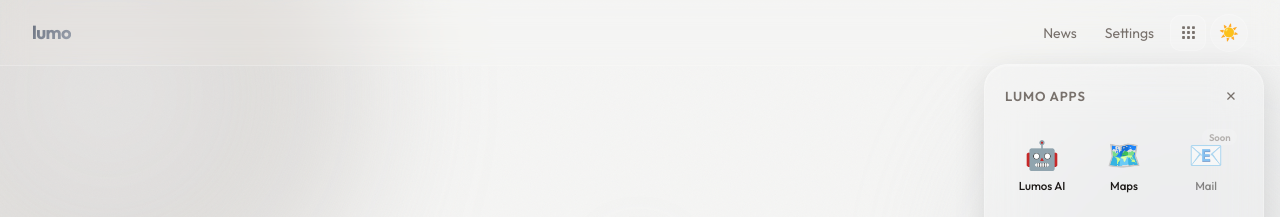
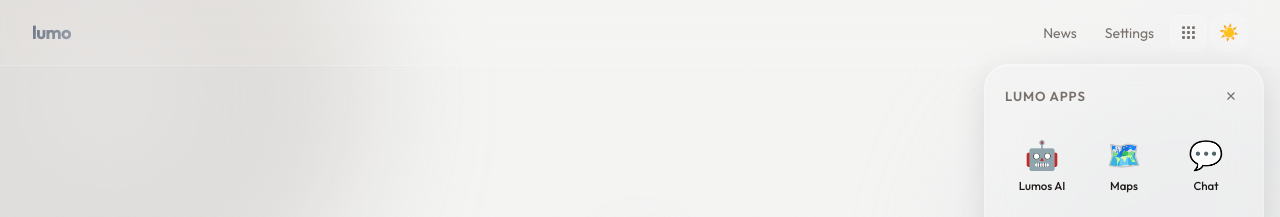
Before and after one commit to NiamCO/lumo, a plain HTML site: page index.html in a window 1280 px wide. Both pictures are taken after a click on the button 1188 px from the left and 32 px from the top of the page. Shown: the top 217 px of the page. Drawn offline with Linux system fonts and the light colour scheme; a web font is replaced by a local one.

Commit message:
Update index.html

```diff
--- a/index.html
+++ b/index.html
@@ -47,7 +47,7 @@
           <span class="app-name">Lumos AI</span>
         </a>
         <a href="maps.html" class="app-item"><div class="app-icon-wrap">🗺️</div><span class="app-name">Maps</span></a>
-        <div class="app-item app-soon"><div class="app-icon-wrap">📧</div><span class="app-name">Mail</span><span class="app-soon-tag">Soon</span></div>
+        <a href="lumo-chat.html" class="app-item"><div class="app-icon-wrap">💬</div><span class="app-name">Chat</span></a>
         <div class="app-item app-soon"><div class="app-icon-wrap">📅</div><span class="app-name">Calendar</span><span class="app-soon-tag">Soon</span></div>
         <div class="app-item app-soon"><div class="app-icon-wrap">📁</div><span class="app-name">Drive</span><span class="app-soon-tag">Soon</span></div>
         <div class="app-item app-soon"><div class="app-icon-wrap">🖼️</div><span class="app-name">Photos</span><span class="app-soon-tag">Soon</span></div>
```
